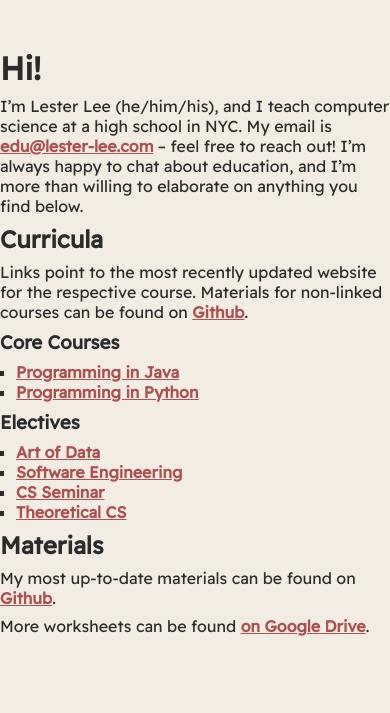
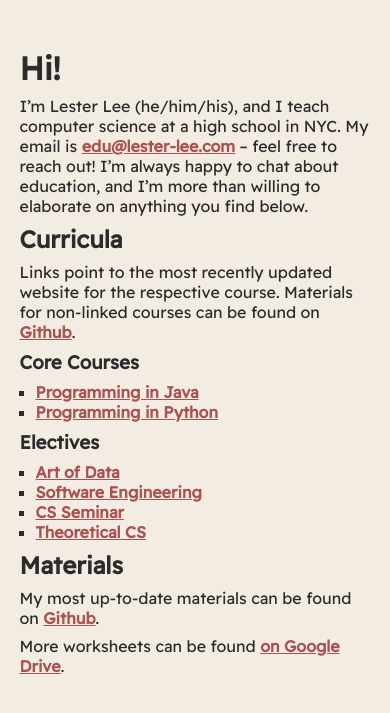
Before and after one commit to lester-lee/edu, a Jekyll site: the page built from index.md, in a window 390 px wide. Shown: the top 713 px of the page. Built offline with Jekyll 4.4.1, drawn with Linux system fonts in a browser that asks for light colours.

Commit message:
Fix css mobile margins

```diff
--- a/assets/css/_base.scss
+++ b/assets/css/_base.scss
@@ -22,7 +22,6 @@ ul {
 }
 
 body {
-  overflow: hidden;
   background-color: $bg-color;
 }
 
--- a/assets/css/_index.scss
+++ b/assets/css/_index.scss
@@ -1,6 +1,7 @@
 @import "variables";
 
 main {
+  width: 90vw;
   max-width: 680px;
   margin: 3rem auto;
 }
```
